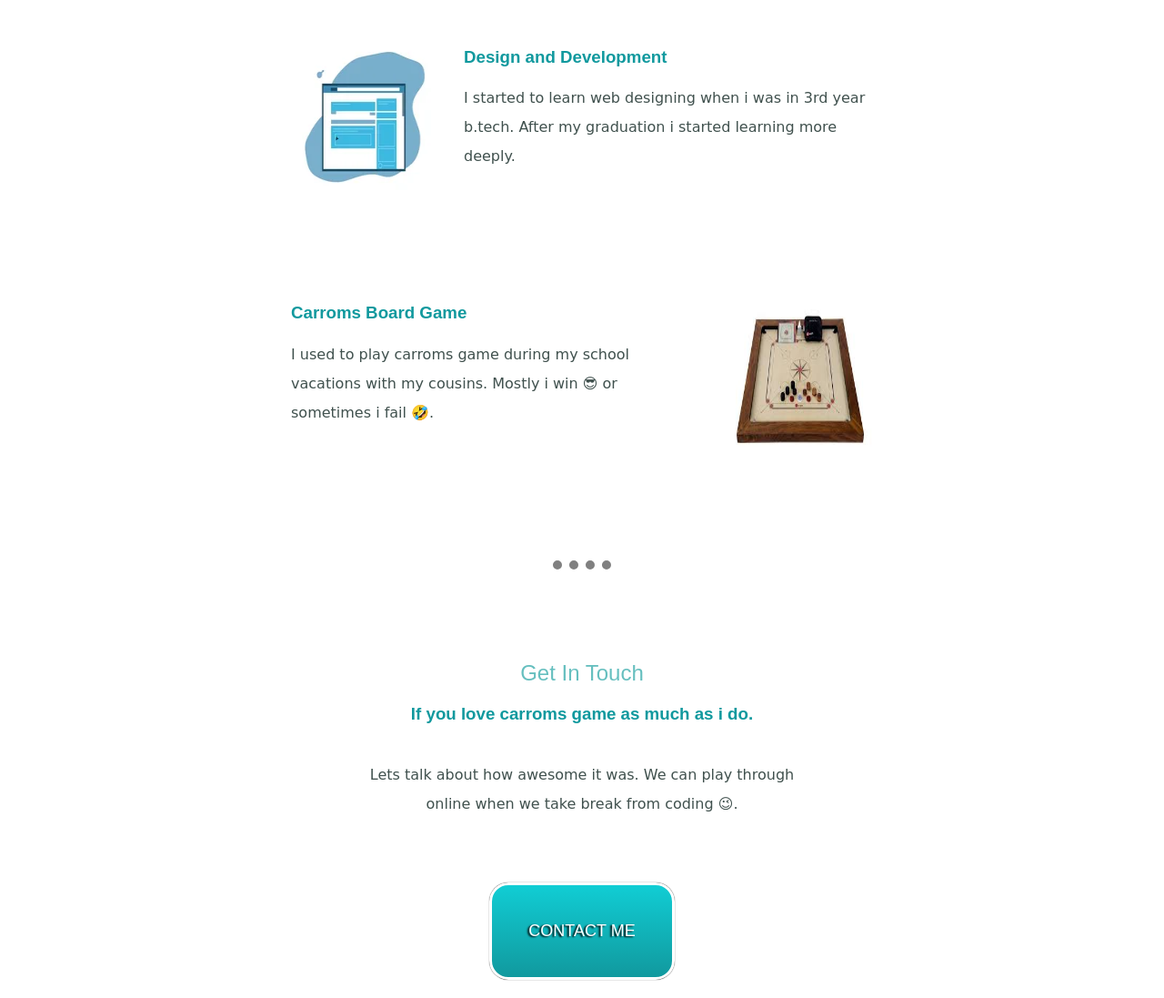
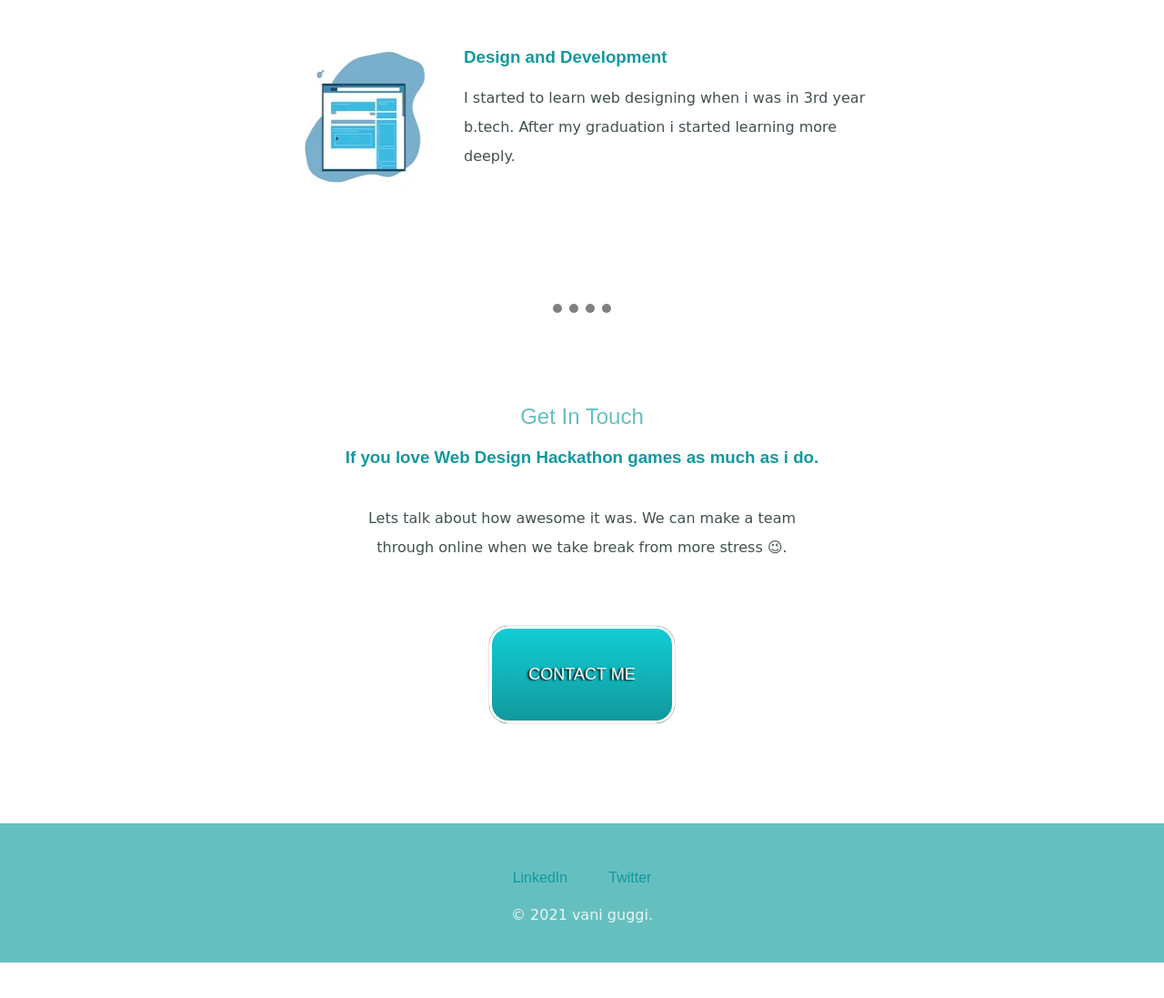
Before and after one commit to vani-ajith/Profile, a plain HTML site: page index.html in a window 1280 px wide. Shown: the part 1370-2467 px from the top of the page at 91% size. After the commit the page ends 2428 px from the top, so only its background shows below. Drawn offline with Linux system fonts and the light colour scheme; a web font is replaced by a local one.

Commit message:
Update index.html

```diff
--- a/index.html
+++ b/index.html
@@ -34,17 +34,12 @@
         <h3>Design and Development</h3>
         <p> I started to learn web designing when i was in 3rd year b.tech. After my graduation i started learning more deeply.</p>
       </div>
-      <div class="skill-row">
-        <img class="carroms" src="carroms.png" alt="picture of carrom board" height="200px" width="200px">
-        <h3> Carroms Board Game</h3>
-        <p> I used to play carroms game during my school vacations with my cousins. Mostly i win 😎 or sometimes i fail 🤣.</p>
-      </div>
     </div>
     <hr>
     <div class="contact-me">
       <h2>Get In Touch</h2>
-      <h3> If you love carroms game as much as i do.</h3>
-      <p class="contact-message"> Lets talk about how awesome it was. We can play through online when we take break from coding 😉.</p>
+      <h3> If you love Web Design Hackathon games as much as i do.</h3>
+      <p class="contact-message"> Lets talk about how awesome it was. We can make a team through online when we take break from more stress 😉.</p>
       <a class="btn" href="mailto:vanipraveena01@gmail.com">CONTACT ME</a>
     </div>
   </div>
```
